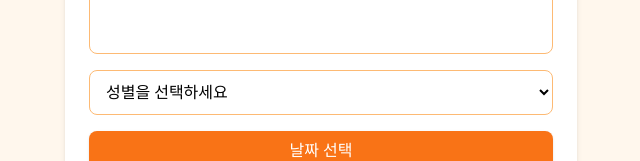
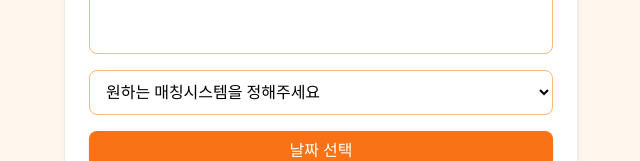
Before and after one commit to 111jjj111/runnershigh_web, a React (Create React App) app: page /createpost in a window 1280 px wide. Shown: the part 340-501 px from the top of the page, without its empty margins (319-959 px from the left). Built offline with nearby package versions, Linux system fonts and the light colour scheme; a web font is replaced by a local one.

Commit message:
매칭시스템 카테고리 추가

```diff
--- a/src/CreatePost.tsx
+++ b/src/CreatePost.tsx
@@ -105,7 +105,7 @@ const CreatePost: React.FC = () => {
           className="w-full border border-orange-300 rounded-lg p-3 bg-white focus:ring-2 focus:ring-orange-500 focus:outline-none"
         >
           <option value="" disabled>
-            성별을 선택하세요
+            원하는 매칭시스템을 정해주세요
           </option>
           <option value="스텝업">스텝업</option>
           <option value="러닝커넥트">러닝커넥트</option>
```
